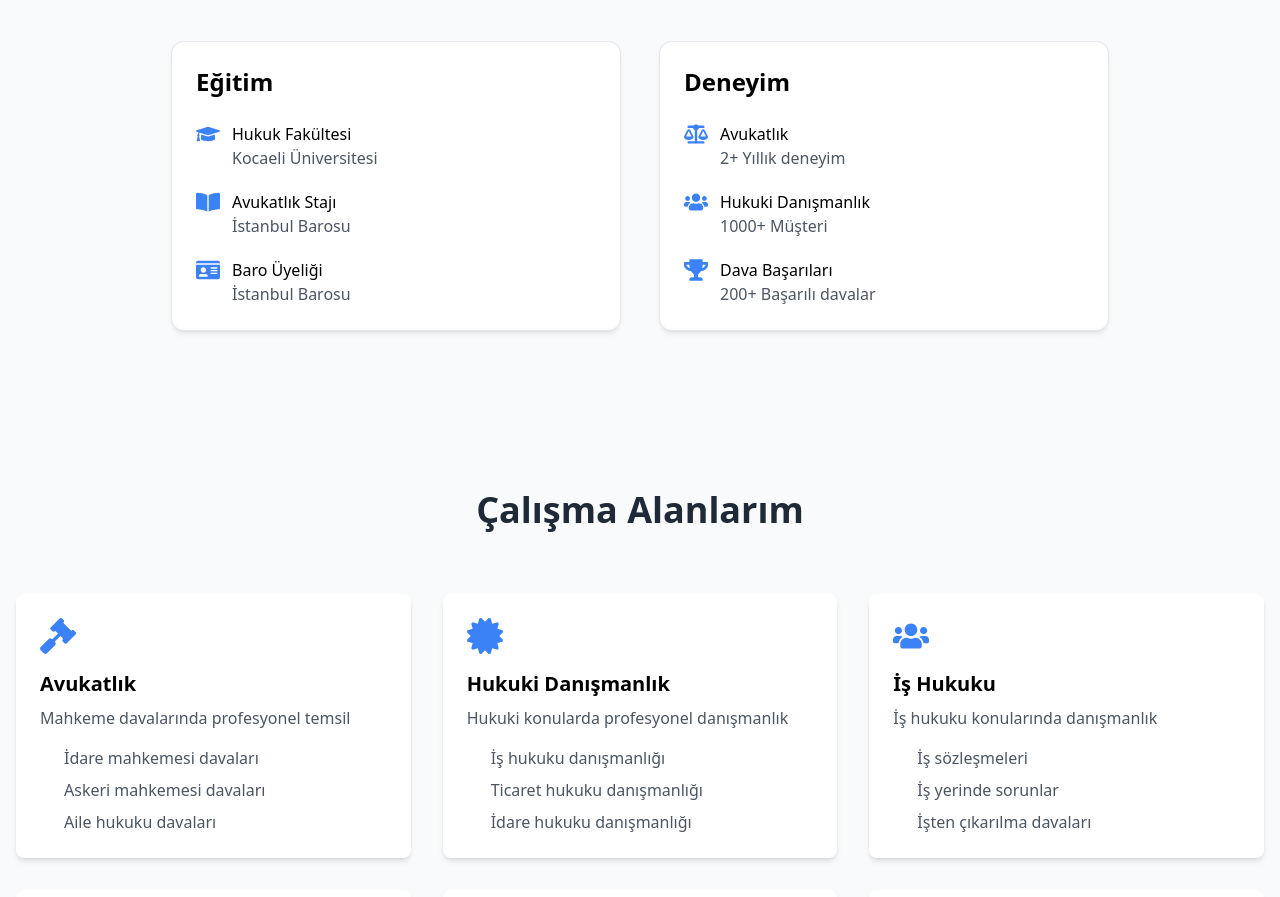
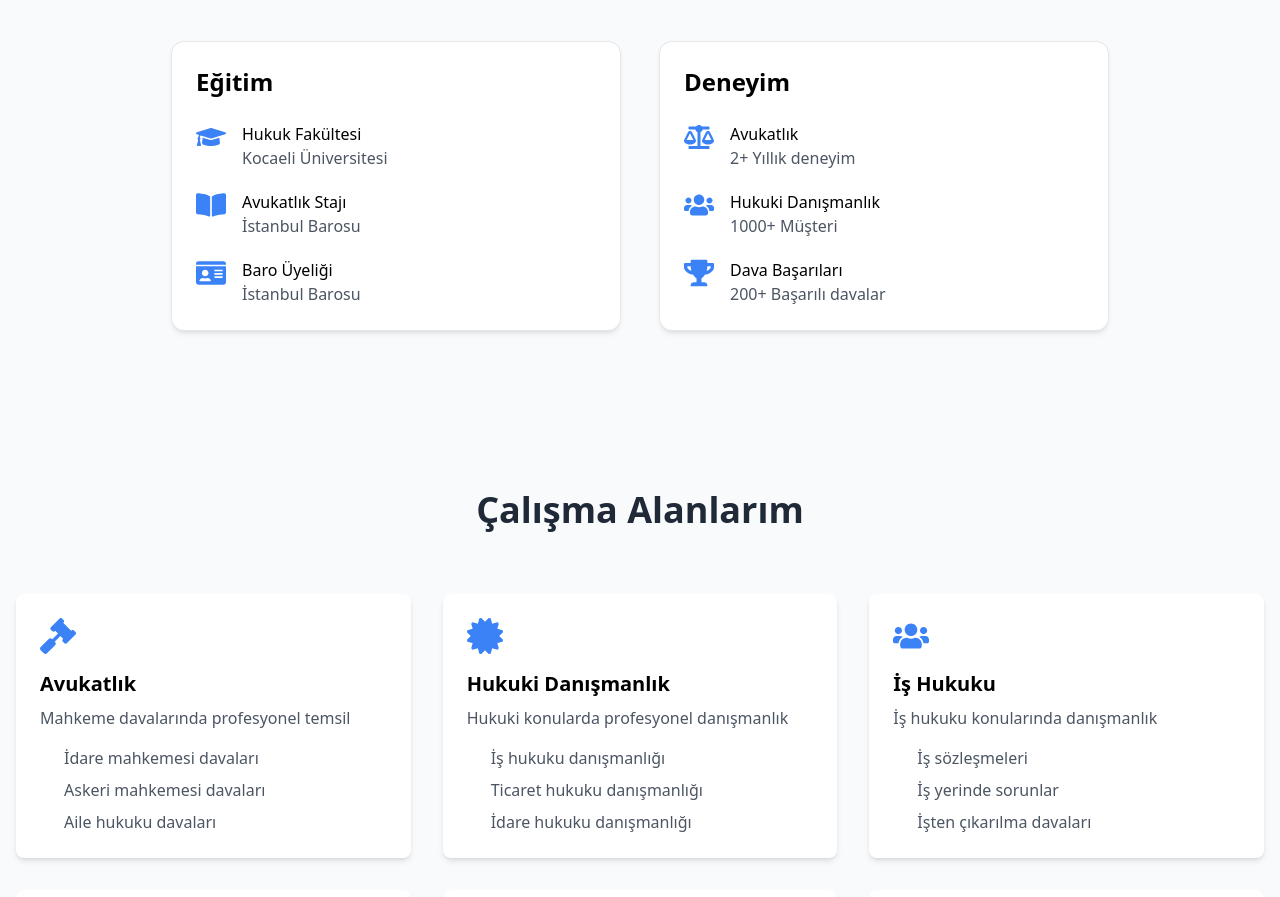
Before and after one commit to Furkannalbayrak/Avukat-portfolyo, a React (Vite) app: page / in a window 1280 px wide. Shown: the part 1360-2257 px from the top of the page. Built offline with nearby package versions, Linux system fonts and the light colour scheme.

Commit message:
Hakkımda 4

```diff
--- a/src/components/About.jsx
+++ b/src/components/About.jsx
@@ -47,21 +47,21 @@ const About = () => {
                   <h3 className="text-2xl font-semibold mb-6 ">Eğitim</h3>
                   <div className="space-y-5 ">
                     <div className="flex items-start  transition duration-150 hover:translate-x-4">
-                      <FaGraduationCap className="text-2xl text-blue-500 mr-3" />
+                      <FaGraduationCap className="text-3xl text-blue-500 mr-4" />
                       <div >
                         <h4 className="font-medium">Hukuk Fakültesi</h4>
                         <p className="text-gray-600">Kocaeli Üniversitesi</p>
                       </div>
                     </div>
                     <div className="flex items-start  transition duration-150 hover:translate-x-4 ">
-                      <FaBookOpen className="text-2xl text-blue-500 mr-3" />
+                      <FaBookOpen className="text-3xl text-blue-500 mr-4" />
                       <div>
                         <h4 className="font-medium">Avukatlık Stajı</h4>
                         <p className="text-gray-600">İstanbul Barosu</p>
                       </div>
                     </div>
                     <div className="flex items-start  transition duration-150 hover:translate-x-4">
-                      <FaIdCard className="text-2xl text-blue-500 mr-3" />
+                      <FaIdCard className="text-3xl text-blue-500 mr-4" />
                       <div>
                         <h4 className="font-medium">Baro Üyeliği</h4>
                         <p className="text-gray-600">İstanbul Barosu</p>
@@ -77,21 +77,21 @@ const About = () => {
                   <h3 className="text-2xl font-semibold mb-6">Deneyim</h3>
                   <div className="space-y-5">
                     <div className="flex items-start transition duration-150 hover:translate-x-4">
-                      <FaBalanceScale className="text-2xl text-blue-500 mr-3" />
+                      <FaBalanceScale className="text-3xl text-blue-500 mr-4" />
                       <div>
                         <h4 className="font-medium">Avukatlık</h4>
                         <p className="text-gray-600">2+ Yıllık deneyim</p>
                       </div>
                     </div>
                     <div className="flex items-start  transition duration-150 hover:translate-x-4">
-                      <FaUsers className="text-2xl text-blue-500 mr-3" />
+                      <FaUsers className="text-3xl text-blue-500 mr-4" />
                       <div>
                         <h4 className="font-medium">Hukuki Danışmanlık</h4>
                         <p className="text-gray-600">1000+ Müşteri</p>
                       </div>
                     </div>
                     <div className="flex items-start  transition duration-150 hover:translate-x-4">
-                      <FaTrophy className="text-2xl text-blue-500 mr-3" />
+                      <FaTrophy className="text-3xl text-blue-500 mr-4" />
                       <div>
                         <h4 className="font-medium">Dava Başarıları</h4>
                         <p className="text-gray-600">200+ Başarılı davalar</p>
```
